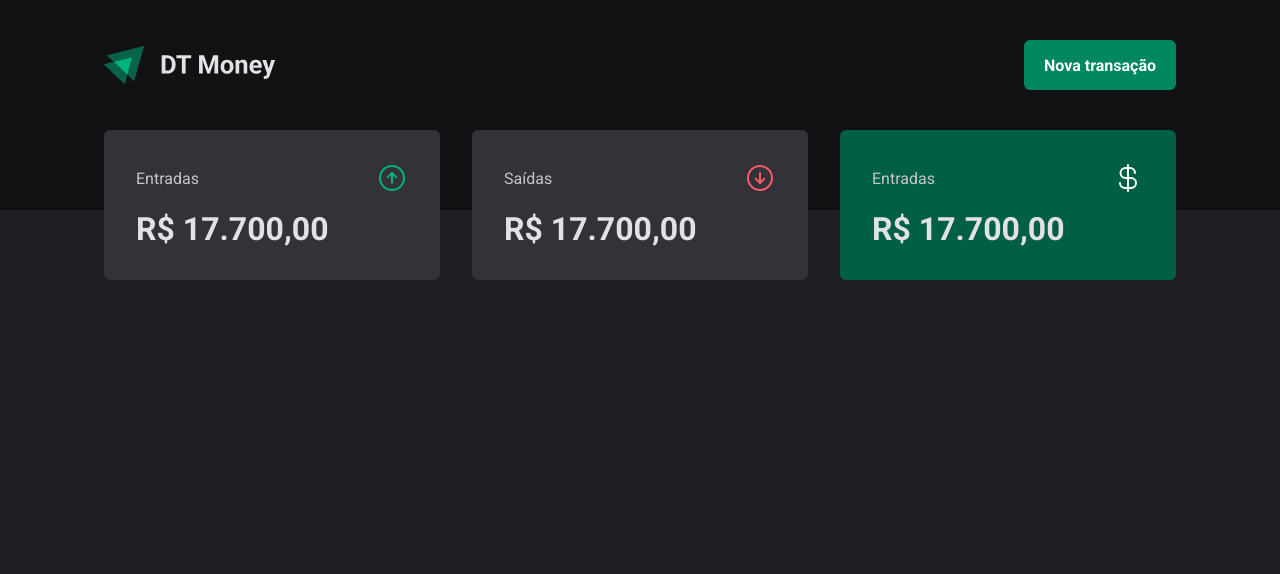
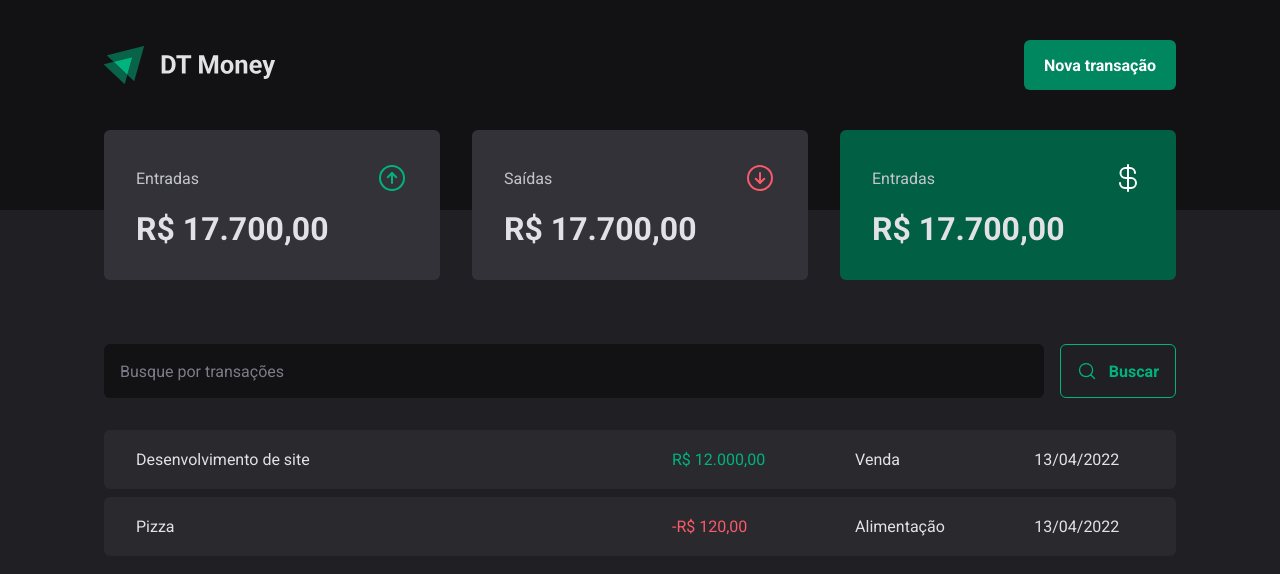
Before and after one commit to gabriel-nt/dt-money, a React (Vite) app: page / in a window 1280 px wide. Shown: the top 574 px of the page. Built offline with nearby package versions, Linux system fonts and the light colour scheme.

Commit message:
Search form component creation

```diff
--- /dev/null
+++ b/src/pages/Transactions/components/SearchForm/index.tsx
@@ -0,0 +1,14 @@
+import { MagnifyingGlass } from 'phosphor-react';
+import { SearchFormContainer } from './styles';
+
+const SearchForm = () => (
+  <SearchFormContainer>
+    <input type="text" placeholder="Busque por transações" />
+    <button type="submit">
+      <MagnifyingGlass size={20} />
+      Buscar
+    </button>
+  </SearchFormContainer>
+);
+
+export { SearchForm };
--- /dev/null
+++ b/src/pages/Transactions/components/SearchForm/styles.ts
@@ -0,0 +1,40 @@
+import styled from 'styled-components';
+
+export const SearchFormContainer = styled.form`
+  display: flex;
+  gap: 1rem;
+
+  input {
+    flex: 1;
+    border-radius: 6px;
+    border: 0;
+    color: ${props => props.theme['gray-600']};
+    background: ${props => props.theme['gray-900']};
+    padding: 1rem;
+
+    &::placeholder {
+      color: ${props => props.theme['gray-500']};
+    }
+  }
+
+  button {
+    display: flex;
+    align-items: center;
+    justify-content: center;
+    gap: 0.75rem;
+
+    padding: 1rem;
+    background: transparent;
+    border: 1px solid ${props => props.theme['green-300']};
+    color: ${props => props.theme['green-300']};
+    font-weight: bold;
+    border-radius: 6px;
+    transition: all 0.2s;
+
+    &:hover {
+      background: ${props => props.theme['green-500']};
+      color: ${props => props.theme['white']};
+      border: 1px solid ${props => props.theme['green-500']};
+    }
+  }
+`;
--- a/src/pages/Transactions/index.tsx
+++ b/src/pages/Transactions/index.tsx
@@ -1,10 +1,42 @@
+import React from 'react';
 import { Header } from '../../components/Header';
 import { Summary } from '../../components/Summary';
+import { SearchForm } from './components/SearchForm';
+import {
+  PriceHighlight,
+  TransactionsContainer,
+  TransactionsTable,
+} from './styles';
 
 const Transactions = () => (
   <div>
     <Header />
     <Summary />
+
+    <TransactionsContainer>
+      <SearchForm />
+
+      <TransactionsTable>
+        <tbody>
+          <tr>
+            <td width="50%">Desenvolvimento de site</td>
+            <td>
+              <PriceHighlight variant="income">R$ 12.000,00</PriceHighlight>
+            </td>
+            <td>Venda</td>
+            <td>13/04/2022</td>
+          </tr>
+          <tr>
+            <td width="50%">Pizza</td>
+            <td>
+              <PriceHighlight variant="outcome">-R$ 120,00</PriceHighlight>
+            </td>
+            <td>Alimentação</td>
+            <td>13/04/2022</td>
+          </tr>
+        </tbody>
+      </TransactionsTable>
+    </TransactionsContainer>
   </div>
 );
 
--- a/src/pages/Transactions/styles.ts
+++ b/src/pages/Transactions/styles.ts
@@ -0,0 +1,41 @@
+import styled from 'styled-components';
+
+interface PriceHighlightProps {
+  variant: 'income' | 'outcome';
+}
+
+export const TransactionsContainer = styled.main`
+  width: 100%;
+  max-width: 1120px;
+  margin: 4rem auto 1rem;
+  padding: 0 1.5rem;
+`;
+
+export const TransactionsTable = styled.table`
+  width: 100%;
+  border-collapse: separate;
+  border-spacing: 0 0.5rem;
+  margin-top: 1.5rem;
+
+  td {
+    padding: 1.25rem 2rem;
+    background: ${props => props.theme['gray-700']};
+
+    &:first-of-type {
+      border-top-left-radius: 6px;
+      border-bottom-left-radius: 6px;
+    }
+
+    &:last-of-type {
+      border-top-right-radius: 6px;
+      border-bottom-right-radius: 6px;
+    }
+  }
+`;
+
+export const PriceHighlight = styled.span<PriceHighlightProps>`
+  color: ${props =>
+    props.variant === 'income'
+      ? props.theme['green-300']
+      : props.theme['red-300']};
+`;
```
